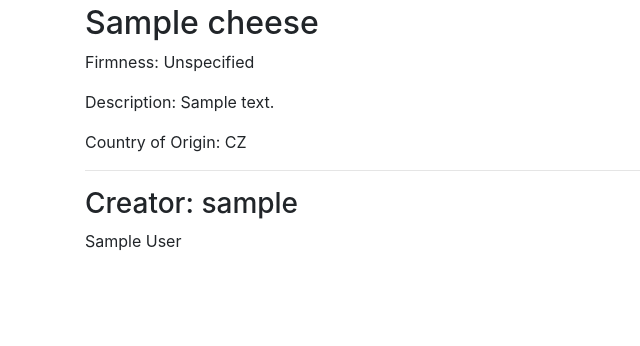
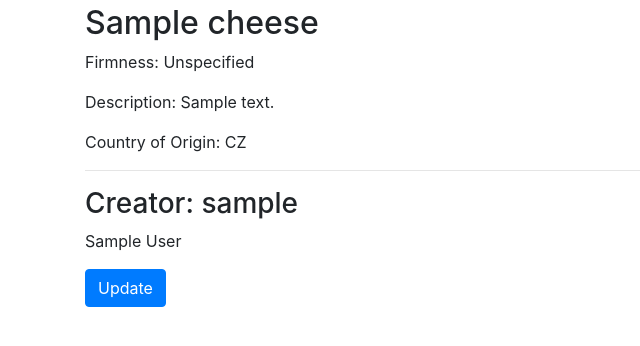
Before and after one commit to mmartyn3/django-crash-course, a Django app: a page that uses everycheese/everycheese/templates/cheeses/cheese_detail.html in a window 1280 px wide. Shown: the part 56-402 px from the top of the page, without its empty margins (0-640 px from the left). Run offline with Django 3.2, Linux system fonts and the light colour scheme; tables that the repository leaves empty hold one stand-in row (values such as "Sample post"); parts of the project's set-up code (start-up, migrations or seed data) failed here and were passed over; some libraries are stand-ins or nearby versions.

Commit message:
Add cheese update view, modify template

```diff
--- a/everycheese/everycheese/cheeses/urls.py
+++ b/everycheese/everycheese/cheeses/urls.py
@@ -21,4 +21,9 @@ urlpatterns = [
         view=views.CheeseDetailView.as_view(),
         name='detail',
     ),
+    path(
+        route='<slug:slug>/update/',
+        view=views.CheeseUpdateView.as_view(),
+        name='update',
+    ),
 ]
--- a/everycheese/everycheese/cheeses/views.py
+++ b/everycheese/everycheese/cheeses/views.py
@@ -1,4 +1,9 @@
-from django.views.generic import ListView, DetailView, CreateView
+from django.views.generic import (
+    ListView,
+    DetailView,
+    CreateView,
+    UpdateView)
+
 from django.contrib.auth.mixins import LoginRequiredMixin
 
 from .models import Cheese
@@ -14,7 +19,7 @@ class CheeseDetailView(DetailView):
 # next step is to add the corresponding URL in cheeses/urls.py
 class CheeseCreateView(LoginRequiredMixin, CreateView):
     model = Cheese
-    fields = ['name', 'description', 'country_of_origin', 'firmness',]
+    fields = ['name','description','firmness','country_of_origin',]
 
     def form_valid(self, form):
         """Override the default form_valid method to insert creator field
@@ -23,3 +28,11 @@ class CheeseCreateView(LoginRequiredMixin, CreateView):
             a form input by the User."""
         form.instance.creator = self.request.user
         return super().form_valid(form)
+
+class CheeseUpdateView(LoginRequiredMixin, UpdateView):
+    """Class to update existing cheeses.
+    Next step is to wire in the URL pattern in cheeses/urls.py
+    """
+    model = Cheese
+    fields = ['name','description','firmness','country_of_origin',]
+    action = "Update"
--- a/everycheese/everycheese/templates/cheeses/cheese_detail.html
+++ b/everycheese/everycheese/templates/cheeses/cheese_detail.html
@@ -28,4 +28,11 @@
     <p>{{ cheese.creator.name }}</p>
   {% endif %}
 
+  <p>
+    <a class="btn btn-primary"
+    href="{% url 'cheeses:update' cheese.slug %}" role="button">
+    Update
+    </a>
+  </p>
+
 {% endblock content %}
```
Also changed, not shown: everycheese/everycheese/templates/cheeses/cheese_form.html (+11 -11 lines).
